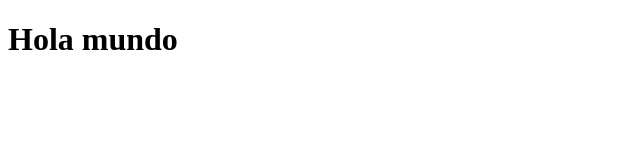
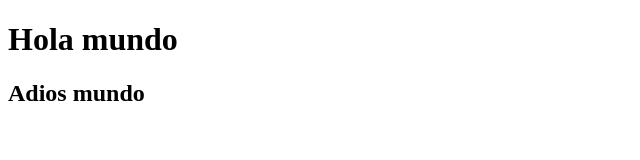
Before and after one commit to DanieBarrio/LM2324, a plain HTML site: page Tema 2/Introducion.html in a window 1280 px wide. Shown: the whole page, without its empty margins (0-640 px from the left). Drawn offline with Linux system fonts and the light colour scheme.

Commit message:
Guardado con -am

```diff
--- a/Tema 2/Introducion.html
+++ b/Tema 2/Introducion.html
@@ -7,5 +7,6 @@
 </head>
 <body>
     <h1>Hola mundo</h1>
+    <h2>Adios mundo</h2>
 </body>
 </html>
```
